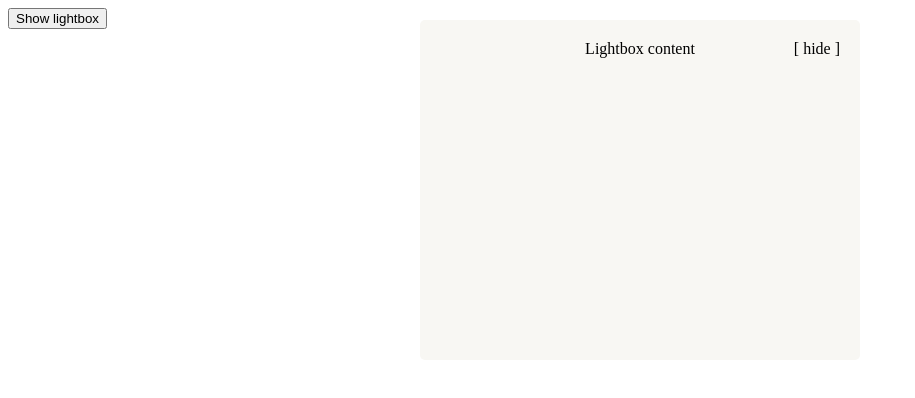
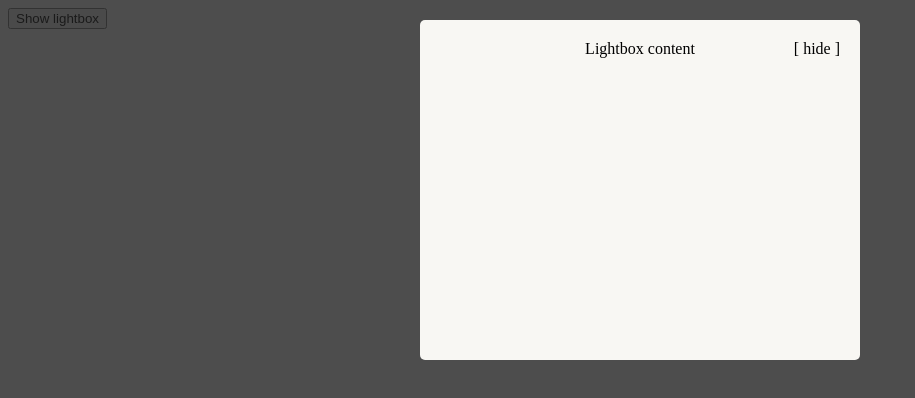
Before and after one commit to michellejanosi/javascript-projects, a plain HTML site: page lightbox/index.html in a window 1280 px wide. Shown: the whole page, without its empty margins (0-915 px from the left). Drawn offline with Linux system fonts and the light colour scheme.

Commit message:
add transparent overlay

```diff
--- a/lightbox/index.html
+++ b/lightbox/index.html
@@ -11,6 +11,7 @@
   <button id="show">Show lightbox</button>
 
   <div id="lightbox-container">
+    <div id="overlay"></div>
     <div id="lightbox">
       <div id="hide">[ hide ]</div>
       Lightbox content
--- a/lightbox/style.css
+++ b/lightbox/style.css
@@ -24,3 +24,12 @@
   right: 20px;
   cursor: pointer;
 }
+
+#overlay {
+  background: rgba(33,33,33,0.8);
+  position: absolute;
+  left: 0;
+  top: 0;
+  width: 100%;
+  height: 100%;
+}
```
